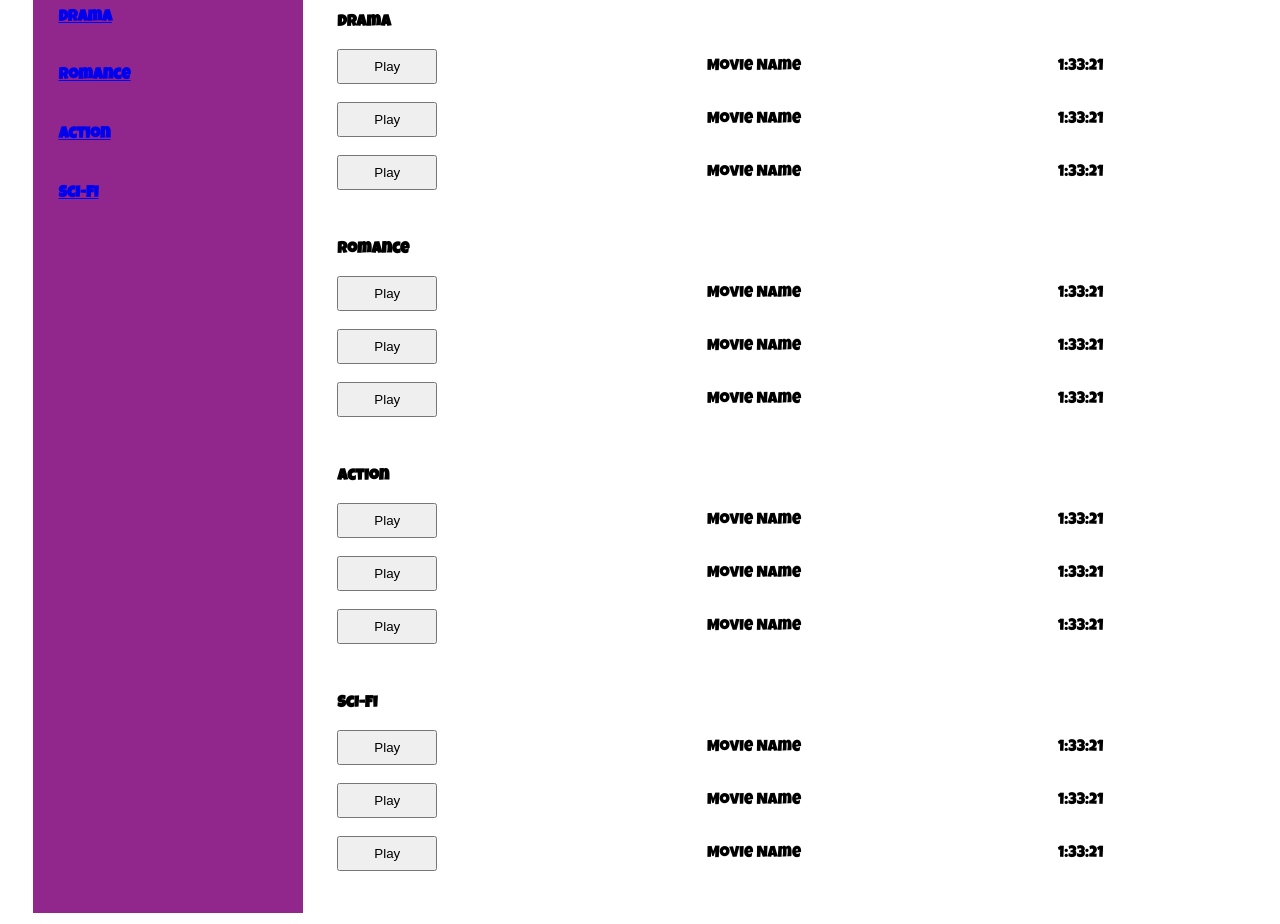
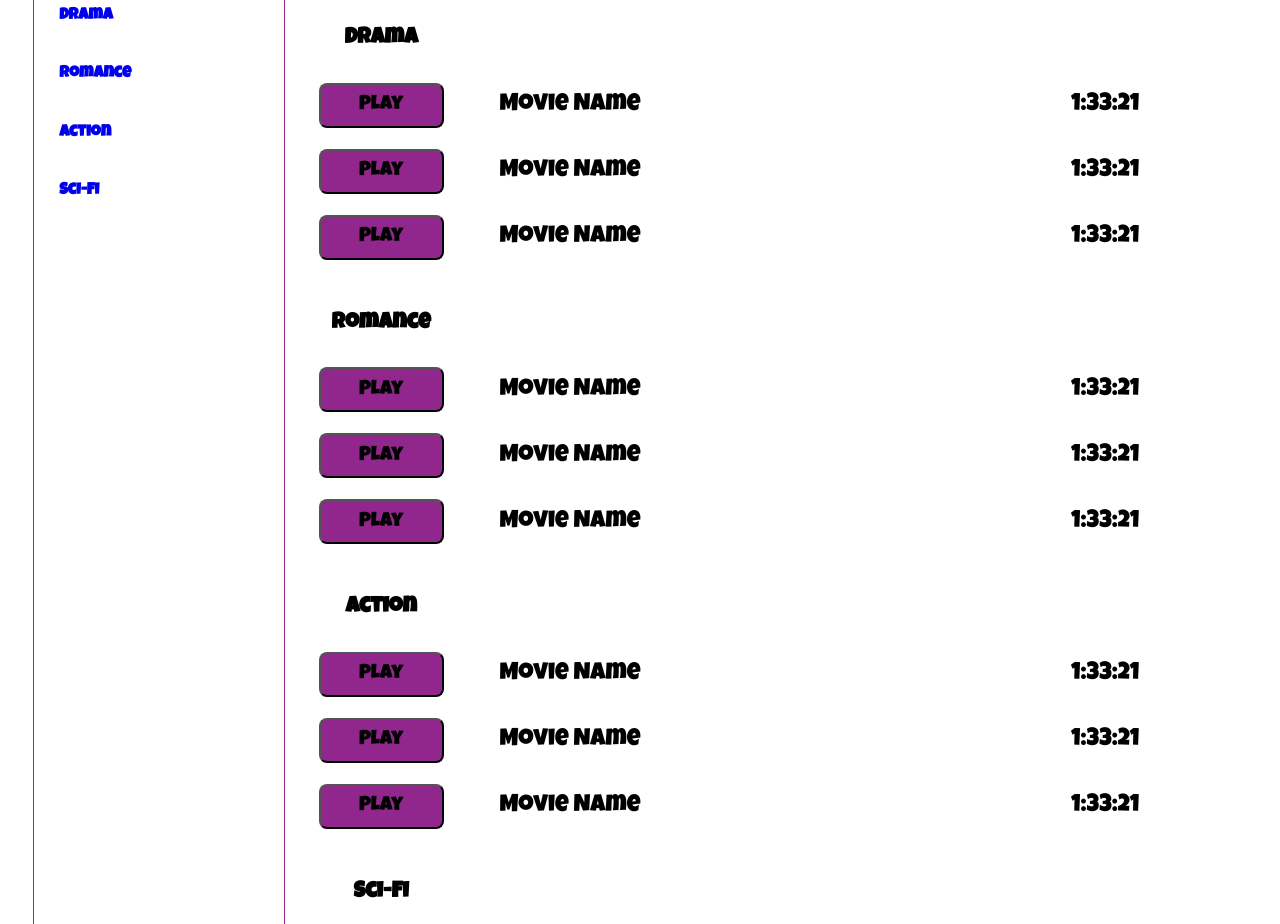
Before and after one commit to ontoneio/p2-challenge, a plain HTML site: page part-3/index.html in a window 1280 px wide. Shown: the part 151-1075 px from the top of the page. Drawn offline with Linux system fonts and the light colour scheme.

Commit message:
Part 3 finished and README updates

```diff
--- a/part-3/index.html
+++ b/part-3/index.html
@@ -4,7 +4,7 @@
   <head>
     <title>Filmtube</title>
   <link rel="stylesheet" href="main.css" type="text/css">
-  <link href="https://fonts.googleapis.com/css?family=Luckiest+Guy" rel="stylesheet">
+   <link href="https://fonts.googleapis.com/css?family=Luckiest+Guy" rel="stylesheet">
   </head>
 
   <body>
@@ -20,15 +20,15 @@
 
     </header>
 
-    <div class="fxC">
+    <div class="fxContainer">
 
       <div class="nav">
 
-        <div><h4>Categories</h4></div>
-        <a href="#drama"><h4>Drama</h4></a>
-        <a href="#romance"><h4>Romance</h4></a>
-        <a href="#action"><h4>Action</h4></a>
-        <a href="#scifi"><h4>Sci-Fi</h4></a>
+        <div class="categories"><h3>Categories</h3></div>
+        <div><a href="#drama"><h4>Drama</h4></a></div>
+        <div><a href="#romance"><h4>Romance</h4></a></div>
+        <div><a href="#action"><h4>Action</h4></a></div>
+        <div><a href="#scifi"><h4>Sci-Fi</h4></a></div>
 
       </div>  <!-- NAV BOX -->
 
@@ -40,89 +40,89 @@
 
         <div id="drama" class="genre-section">
           <table>
-            <th>Drama</t h>
+            <th class="sec-label">Drama</th>
             <tbody>
               <tr>
-              <td class=""><button type="button" name="play">Play</button></td>
-              <td>Movie Name</td>
-              <td class="">1:33:21</td>
+              <td class="play-btn"><button type="button" name="play">Play</button></td>
+              <td class="movie-title">Movie Name</td>
+              <td class="duration">1:33:21</td>
               </tr>
               <tr>
-              <td class=""><button type="button" name="play">Play</button></td>
-              <td>Movie Name</td>
-              <td class="">1:33:21</td>
+              <td class="play-btn"><button type="button" name="play">Play</button></td>
+              <td class="movie-title">Movie Name</td>
+              <td class="duration">1:33:21</td>
               </tr>
               <tr>
-              <td class=""><button type="button" name="play">Play</button></td>
-              <td>Movie Name</td>
-              <td class="">1:33:21</td>
+              <td class="play-btn"><button type="button" name="play">Play</button></td>
+              <td class="movie-title">Movie Name</td>
+              <td class="duration">1:33:21</td>
               </tr>
             </tbody>
           </table>
-        </div>  <!-- GENRE WRAPPER  -->
+        </div>   <!-- GENRE WRAPPER  -->
 
         <div id="romance" class="genre-section">
           <table>
-            <th>Romance</th>
+            <th class="sec-label">Romance</th>
             <tbody>
               <tr>
-              <td class=""><button type="button" name="play">Play</button></td>
-              <td>Movie Name</td>
-              <td class="">1:33:21</td>
+              <td class="play-btn"><button type="button" name="play">Play</button></td>
+              <td class="movie-title">Movie Name</td>
+              <td class="duration">1:33:21</td>
               </tr>
               <tr>
-              <td class=""><button type="button" name="play">Play</button></td>
-              <td>Movie Name</td>
-              <td class="">1:33:21</td>
+              <td class="play-btn"><button type="button" name="play">Play</button></td>
+              <td class="movie-title">Movie Name</td>
+              <td class="duration">1:33:21</td>
               </tr>
               <tr>
-              <td class=""><button type="button" name="play">Play</button></td>
-              <td>Movie Name</td>
-              <td class="">1:33:21</td>
+              <td class="play-btn"><button type="button" name="play">Play</button></td>
+              <td class="movie-title">Movie Name</td>
+              <td class="duration">1:33:21</td>
               </tr>
             </tbody>
           </table>
-        </div>  <!-- GENRE WRAPPER  -->
+        </div>   <!-- GENRE WRAPPER  -->
 
         <div id="action" class="genre-section">
           <table>
-            <th>Action</th>
+            <th class="sec-label">Action</th>
               <tr>
-              <td class=""><button type="button" name="play">Play</button></td>
-              <td>Movie Name</td>
-              <td class="">1:33:21</td>
+              <td class="play-btn"><button type="button" name="play">Play</button></td>
+              <td class="movie-title">Movie Name</td>
+              <td class="duration">1:33:21</td>
               </tr>
               <tr>
-              <td class=""><button type="button" name="play">Play</button></td>
-              <td>Movie Name</td>
-              <td class="">1:33:21</td>
+              <td class="play-btn"><button type="button" name="play">Play</button></td>
+              <td class="movie-title">Movie Name</td>
+              <td class="duration">1:33:21</td>
               </tr>
               <tr>
-              <td class=""><button type="button" name="play">Play</button></td>
-              <td>Movie Name</td>
-              <td class="">1:33:21</td>
+              <td class="play-btn"><button type="button" name="play">Play</button></td>
+              <td class="movie-title">Movie Name</td>
+              <td class="duration">1:33:21</td>
               </tr>
             </tbody>
           </table>
-        </div>  <!-- GENRE WRAPPER  -->
+        </div>   <!-- GENRE WRAPPER  -->
 
         <div id="scifi" class="genre-section">
           <table>
-            <th>Sci-Fi</th>
+            <th class="sec-label">Sci-Fi</th>
               <tr>
-              <td class=""><button type="button" name="play">Play</button></td>
-              <td>Movie Name</td>
-              <td class="">1:33:21</td>
+              <td class="play-btn"><button type="button" name="play">Play</button></td>
+              <td class="movie-title">Movie Name</td>
+              <td class="duration">1:33:21</td>
               </tr>
               <tr>
-              <td class=""><button type="button" name="play">Play</button></td>
-              <td>Movie Name</td>
-              <td class="">1:33:21</td>
+              <td class="play-btn"><button type="button" name="play">Play</button></td>
+              <td class="movie-title">Movie Name</td>
+              <td class="duration">1:33:21</td>
               </tr>
               <tr>
-              <td class=""><button type="button" name="play">Play</button></td>
-              <td>Movie Name</td>
-              <td class="">1:33:21</td>
+              <td class="play-btn"><button type="button" name="play">Play</button></td>
+              <td class="movie-title">Movie Name</td>
+              <td class="duration">1:33:21</td>
               </tr>
             </tbody>
           </table>
--- a/part-3/main.css
+++ b/part-3/main.css
@@ -1,9 +1,12 @@
-/* font-family: 'Luckiest Guy', cursive;  */
-
 /* GLOBALS  */
 body {
   font-family: 'Luckiest Guy', sans-serif;
   font-size: 16px;
+}
+.fxContainer {
+  display: flex;
+  flex-direction: row;
+  margin: 0 2%;
 }
 
 /* PAGE HEADER Component  */
@@ -24,10 +27,18 @@ body {
 .nav {
   display: flex;
   flex-direction: column;
-  align-items: flex-start;
+  align-items: stretch;
   flex-grow: 1;
-  padding-left: 2%;
   border: 1px solid hsl(302, 58%, 36%);
+}
+.nav > div {
+  text-align: left;
+  padding-left: 10%;
+}
+div > a {
+  text-decoration-line: none;
+}
+.categories {
   background-color: hsl(302, 58%, 36%);
 }
 
@@ -39,74 +50,46 @@ body {
   flex-grow: 4;
   margin-left: 2%;
 }
+.page-label {
+  font-size: 30px;
+}
 .genre-section {
   flex-direction: row;
 }
-.genre-section > table {
+.sec-label {
+  text-align: center;
+  font-size: 22px;
+}
+table{
   width: 100%;
-  margin-bottom: 2rem;
+  margin-bottom: 2%;
 }
-td {
+tbody {
+  border-top: 2px solid lightgrey;
+}
+tr {
+  height: 4rem;
+}
+.play-btn{
+  width: 15%;
+  text-align: center;
+}
+.movie-title {
+  padding-left: 5%;
+  font-size: 24px;
+  width: 55%;
+}
+.duration {
+  text-align: center;
+  font-size: 24px;
+}
+button {
+  display: inline-block;
+  width: 125px;
+  height: 45px;
   padding: .5rem;
+  background-color: hsl(302, 58%, 36%);
+  font-family: "Luckiest Guy", sans-serif;
+  font-size: 20px;
+  border-radius: 8px;
 }
-th {
-  padding: .5rem;
-  text-align: left;
-}
-
-.fxC {
-  display: flex;
-  flex-direction: row;
-  margin: 0 2%;
-}
-.fxC > .col {
-  flex-direction: column;
-  flex-grow: 1;
-}
-.fxC > .shop {
-  flex-grow: 4;
-  margin-left: 2rem;
-}
-.space {
-  justify-content: space-between;
-  align-items: center;
-  padding-left: 2%;
-  padding-right: 2%;
-}
-
-/* Section Info */
-
-
-
-/* Nav Section */
-.col h4 {
-  margin: .25rem 1rem;
-}
-.col header {
-  background-color: hsl(302, 58%, 36%) ;
-  padding-top: 5px;
-  padding-bottom: 5px;
-}
-.nav-border {
-  border: 1px solid hsl(302, 58%, 36%);
-}
-
-/* Components */
-
-.LG-font {
-  font-family: 'Luckiest Guy';
-}
-
-button {
-  width: 100px;
-  padding: .5rem
-}
-
-
-
-
-
-/* UTILITY CLASSES */
-/* * {
-   border: 1px solid red !important;
-} */
```
Also changed, not shown: README.md.
